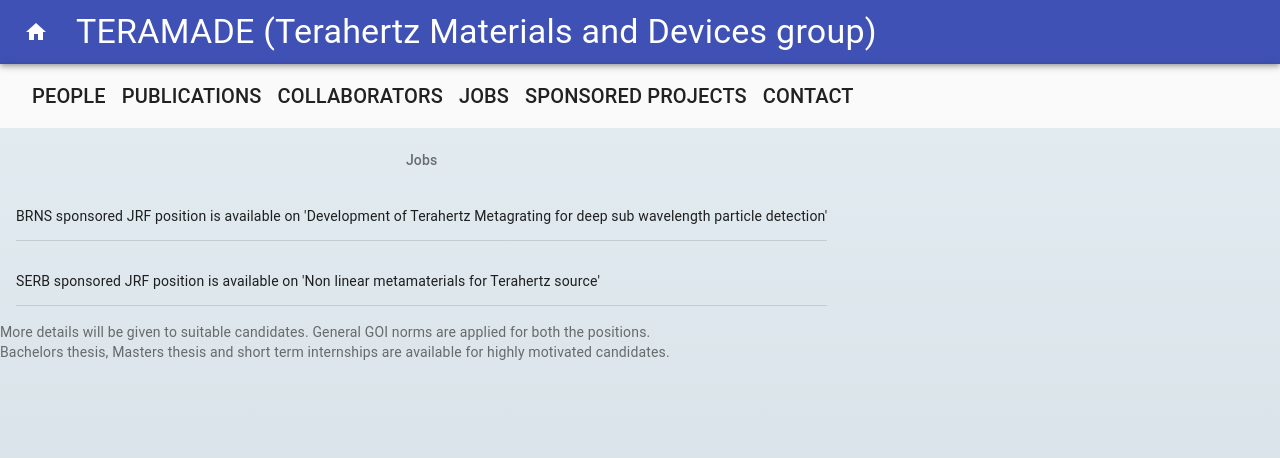
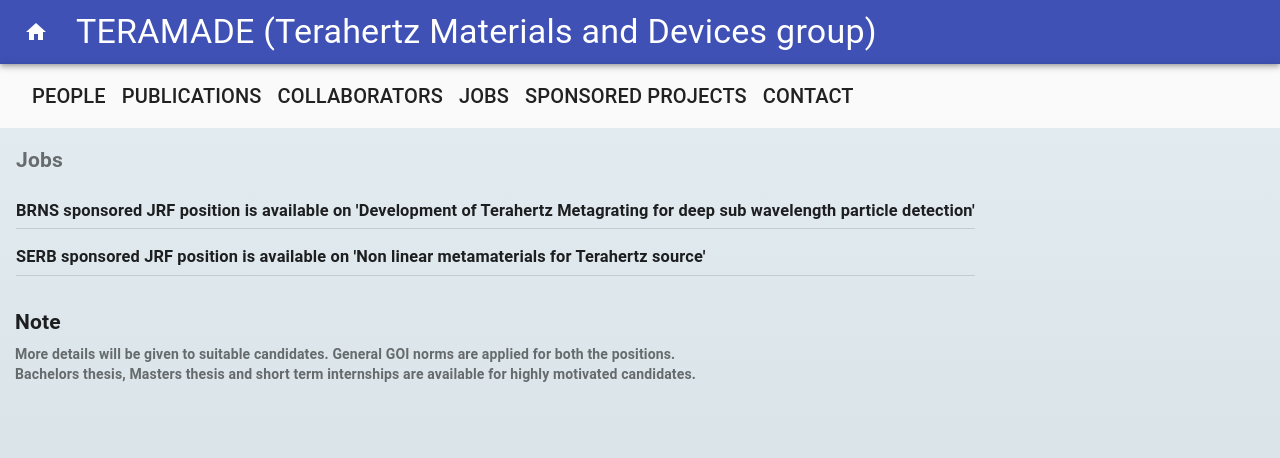
Before and after one commit to Rohithgilla12/Teramade, a React (Create React App) app: page /jobs in a window 1280 px wide. Shown: the top 458 px of the page. Built offline with nearby package versions, Linux system fonts and the light colour scheme.

Commit message:
Increased news container, aligned few objects, spell checks

```diff
--- a/src/App.css
+++ b/src/App.css
@@ -1,6 +1,6 @@
-.App {
+/* .App {
   text-align: center;
-}
+} */
 
 .App-logo {
   height: 40vmin;
@@ -24,7 +24,7 @@
   color: #61dafb;
 }
 
-#root > div.App > header > div > div.carousel.carousel-slider {
+#root>div.App>header>div>div.carousel.carousel-slider {
   height: 450px;
 }
 
--- a/src/components/Collaborators.js
+++ b/src/components/Collaborators.js
@@ -10,7 +10,7 @@ const Collaborators = () => {
   const classes = useStyles();
   const Collabs = [
     "Prof. Shriganesh Prabhu, Tata Institute of Fundamental research, Mumbai, India",
-    "Prof. Michael Feiginov, TU Vienaa, Austria",
+    "Prof. Michael Feiginov, TU Vienna, Austria",
     "Dr. Gagan Kumar, IIT Guwahati, Guwahati, India",
     "Prof. Ravi K Varshney, IIT Delhi, Delhi, India",
     "Dr. Abul Azad, Loa Alamos National Laboratory, Los Alamos, USA",
--- a/src/components/Home.js
+++ b/src/components/Home.js
@@ -19,7 +19,9 @@ const Home = () => {
         })}
       </Carousel>
       <Details />
-      <Footer />
+      <div style={{ marginTop: 50 }}>
+        <Footer />
+      </div>
     </>
   );
 };
--- a/src/components/Jobs.js
+++ b/src/components/Jobs.js
@@ -12,7 +12,9 @@ const Content = props => {
   return (
     <ListItem>
       <Grid item xs={12}>
-        <p>{props.data}</p>
+        <Typography gutterBottom variant="body" component="h3">
+          {props.data}
+        </Typography>
         <Divider />
       </Grid>
     </ListItem>
@@ -29,20 +31,28 @@ const Jobs = () => {
     <>
       <Grid container>
         <List>
-          <ListSubheader>Jobs</ListSubheader>
+          <ListSubheader>
+            <Typography gutterBottom variant="body" component="h2">
+              Jobs
+            </Typography>
+          </ListSubheader>
           {JobsArr.map(element => {
             return <Content data={element} />;
           })}
         </List>
-        <Typography variant="body" color="textSecondary" component="p">
+        <Grid item={12} style={{ margin: 15 }}>
+          <Typography gutterBottom variant="body" component="h2">
+            Note
+          </Typography>
+          <Typography variant="body" color="textSecondary" component="h4">
             More details will be given to suitable candidates. General GOI norms
             are applied for both the positions.
           </Typography>
-        <Divider />
-        <Typography variant="body" color="textSecondary" component="p">
+          <Typography variant="body" color="textSecondary" component="h4">
             Bachelors thesis, Masters thesis and short term internships are
             available for highly motivated candidates.
           </Typography>
+        </Grid>
       </Grid>
     </>
   );
--- a/src/components/People.js
+++ b/src/components/People.js
@@ -162,12 +162,11 @@ const People = () => {
                 return (
                   <Grid item xs={12} className={classes.collabInfo}>
                     <span>
-                      {index + 1}) {element}
+                      {index + 1} {element}
                     </span>
                   </Grid>
                 );
               })}
-              <Grid item xs={12} className={classes.collabInfo}></Grid>
             </Grid>
           </CardContent>
         </Card>
```
Lines whose indentation alone changed are shown as unchanged.
